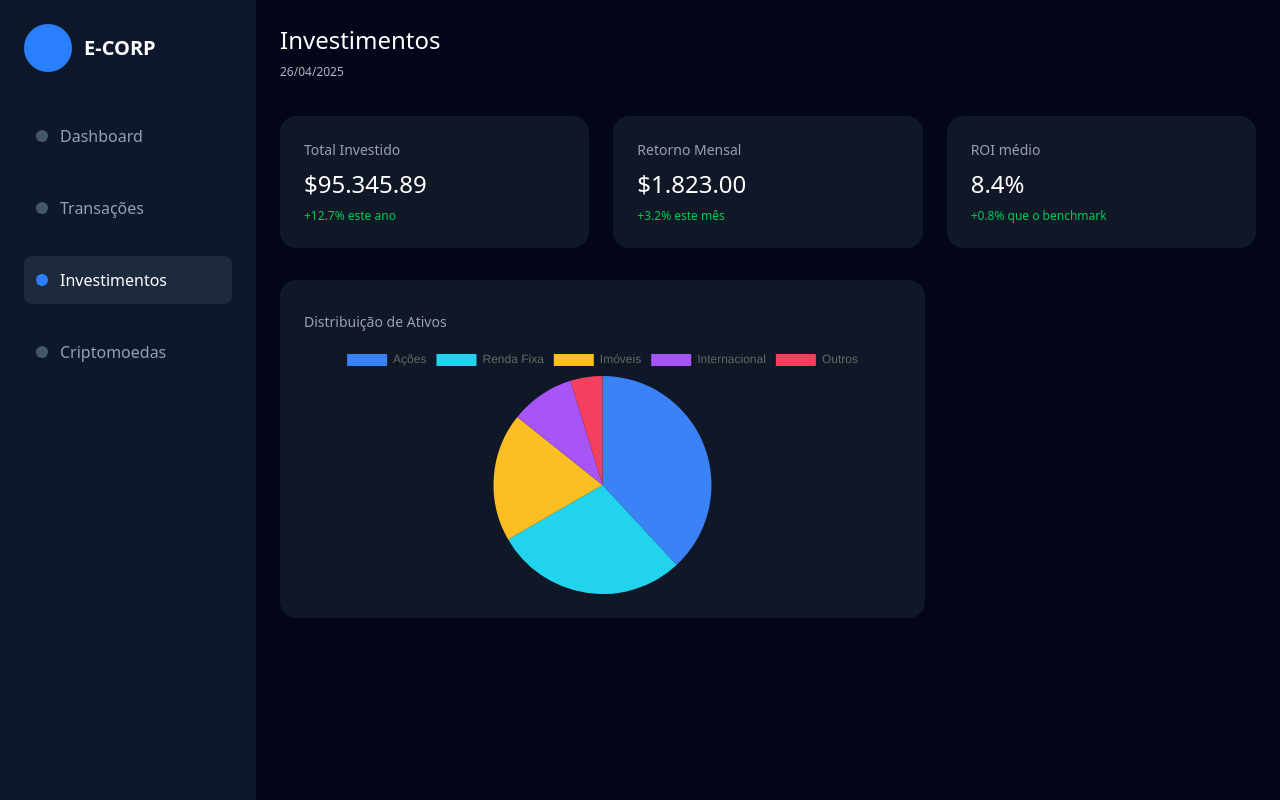
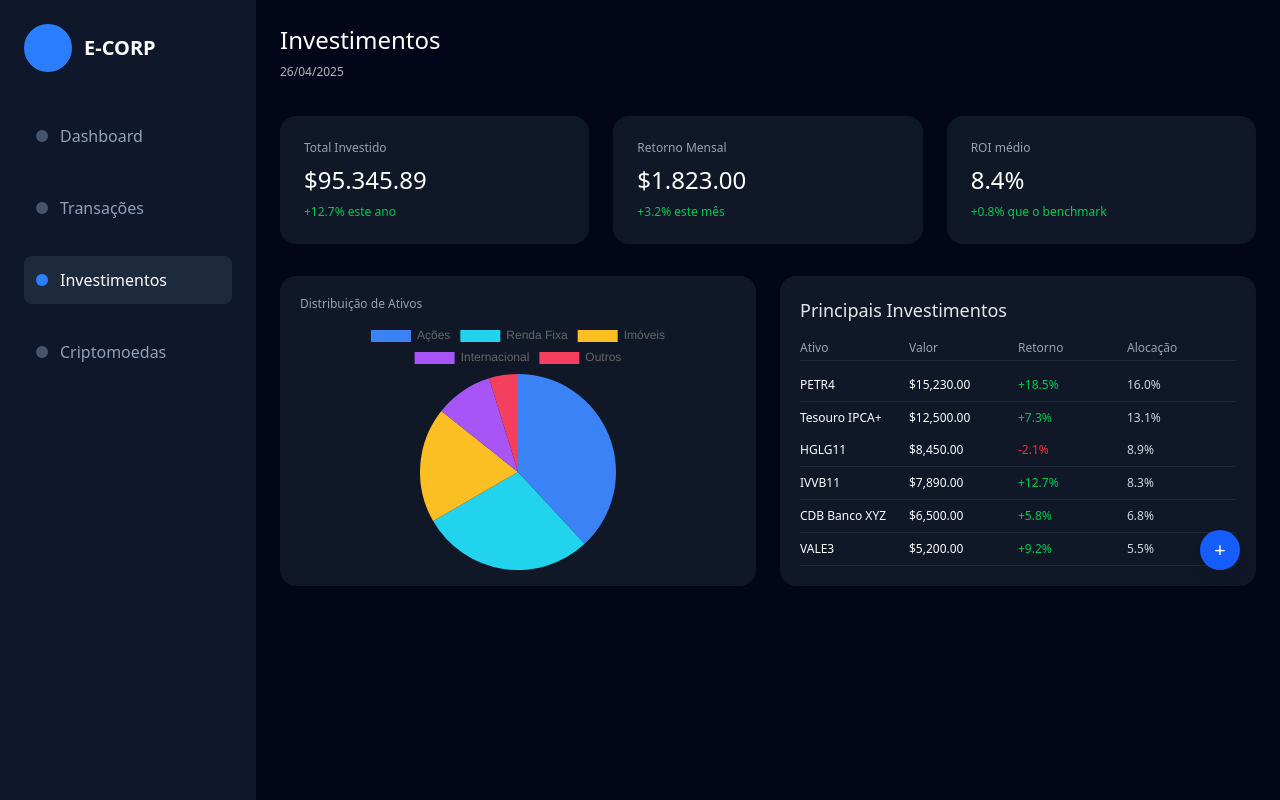
Before and after one commit to BiancaMRV/financedashboard, a React (Vite) app: page /investments in a window 1280 px wide. Built offline with nearby package versions, Linux system fonts and the light colour scheme.

Commit message:
investment page all done

```diff
--- a/src/components/dashboard/PortfolioChart.tsx
+++ b/src/components/dashboard/PortfolioChart.tsx
@@ -99,7 +99,7 @@ export default function PortfolioChart() {
       <div className="flex gap-4">
         <button
           onClick={() => setMode("mensal")}
-          className={`px-4 py-2 rounded-full text-sm ${
+          className={`px-4 py-2 rounded-full text-xs ${
             mode === "mensal"
               ? "bg-blue-600 text-white"
               : "bg-gray-700 text-gray-300"
@@ -109,7 +109,7 @@ export default function PortfolioChart() {
         </button>
         <button
           onClick={() => setMode("anual")}
-          className={`px-4 py-2 rounded-full text-sm ${
+          className={`px-4 py-2 rounded-full text-xs ${
             mode === "anual"
               ? "bg-blue-600 text-white"
               : "bg-gray-700 text-gray-300"
--- a/src/pages/Dashboard.tsx
+++ b/src/pages/Dashboard.tsx
@@ -16,18 +16,18 @@ export default function Dashboard() {
       <div className="grid grid-cols-3 gap-x-6 mt-9">
         {/*Patrimonio total*/}
         <div className="bg-gray-900 p-6 rounded-2xl">
-          <h1 className="text-gray-400 text-sm"> Património total </h1>
+          <h1 className="text-gray-400 text-xs"> Património total </h1>
           <p className="text-2xl text-white mt-2"> $127.345.89 </p>
           <p className="text-xs text-green-500 mt-2"> +8,4% </p>
         </div>
         <div className="bg-gray-900 p-6 rounded-2xl">
-          <h1 className="text-gray-400 text-sm"> Receita Mensal</h1>
+          <h1 className="text-gray-400 text-xs"> Receita Mensal</h1>
           <p className="text-2xl text-white mt-2"> $12.823.00</p>
           <p className="text-xs text-green-500 mt-2"> +2,1%</p>
         </div>
         {/* Despesas Mensais */}
         <div className="bg-gray-900 p-6 rounded-2xl">
-          <h1 className="text-gray-400 text-sm">Despesas Mensais</h1>
+          <h1 className="text-gray-400 text-xs">Despesas Mensais</h1>
           <p className="text-2xl text-white mt-2"> $7891.90 </p>
           <p className="text-xs text-red-500 mt-2"> -3,8%</p>
         </div>
@@ -37,7 +37,7 @@ export default function Dashboard() {
       <div className="grid grid-cols-3 mt-8 gap-4 ">
         {/* grafico grande */}
         <div className="bg-gray-900 p-6 rounded-2xl col-span-2">
-          <h2 className="text-gray-400 text-sm mb-3 mt-4">
+          <h2 className="text-gray-400 text-xs mb-3 mt-4">
             Performance do Portfólio
           </h2>
           <p className="text-gray-500 text-xs mb-4">Últimos 12 meses</p>
@@ -50,35 +50,35 @@ export default function Dashboard() {
         <div className="col-span-1 flex flex-col space-y-4">
           {/* Card do Mercado de Cripto */}
           <div className="bg-gray-900 p-6 rounded-2xl">
-            <h2 className="text-gray-400 text-sm mb-4">Mercado de Cripto</h2>
+            <h2 className="text-gray-400 text-xs mb-4">Mercado de Cripto</h2>
             <div className="space-y-4">
               <div className="flex justify-between items-center">
                 <div>
-                  <div className="text-white text-sm">Bitcoin</div>
+                  <div className="text-white text-xs">Bitcoin</div>
                   <div className="text-gray-400 text-xs">BTC</div>
                 </div>
                 <div className="text-right">
-                  <div className="text-white text-sm">$61,243.85</div>
+                  <div className="text-white text-xs">$61,243.85</div>
                   <div className="text-green-400 text-xs">+2.3%</div>
                 </div>
               </div>
               <div className="flex justify-between items-center">
                 <div>
-                  <div className="text-white text-sm">Ethereum</div>
+                  <div className="text-white text-xs">Ethereum</div>
                   <div className="text-gray-400 text-xs">ETH</div>
                 </div>
                 <div className="text-right">
-                  <div className="text-white text-sm">$3,517.42</div>
+                  <div className="text-white text-xs">$3,517.42</div>
                   <div className="text-green-400 text-xs">+1.8%</div>
                 </div>
               </div>
               <div className="flex justify-between items-center">
                 <div>
-                  <div className="text-white text-sm">XRP</div>
+                  <div className="text-white text-xs">XRP</div>
                   <div className="text-gray-400 text-xs">XRP</div>
                 </div>
                 <div className="text-right">
-                  <div className="text-white text-sm">$0.5842</div>
+                  <div className="text-white text-xs">$0.5842</div>
                   <div className="text-red-400 text-xs">-0.7%</div>
                 </div>
               </div>
@@ -87,7 +87,7 @@ export default function Dashboard() {
 
           {/* Card da Distribuição */}
           <div className="bg-gray-900 p-6 rounded-2xl flex-grow">
-            <h2 className="text-gray-400 text-sm mb-2">Distribuição</h2>
+            <h2 className="text-gray-400 text-xs mb-2">Distribuição</h2>
             <Distribuição />
           </div>
         </div>
--- a/src/pages/Investments.tsx
+++ b/src/pages/Investments.tsx
@@ -9,33 +9,93 @@ export default function Investments() {
           {new Date().toLocaleDateString("pt-BR")}
         </h2>
       </div>
+
       {/* primeiros cards */}
       <div className="grid grid-cols-3 gap-x-6 mt-9">
         {/*Total Investido*/}
         <div className="bg-gray-900 p-6 rounded-2xl">
-          <h1 className="text-gray-400 text-sm"> Total Investido </h1>
+          <h1 className="text-gray-400 text-xs"> Total Investido </h1>
           <p className="text-2xl text-white mt-2"> $95.345.89 </p>
           <p className="text-xs text-green-500 mt-2"> +12.7% este ano </p>
         </div>
         <div className="bg-gray-900 p-6 rounded-2xl">
-          <h1 className="text-gray-400 text-sm"> Retorno Mensal</h1>
+          <h1 className="text-gray-400 text-xs"> Retorno Mensal</h1>
           <p className="text-2xl text-white mt-2"> $1.823.00</p>
           <p className="text-xs text-green-500 mt-2"> +3.2% este mês</p>
         </div>
         {/* ROI médio */}
         <div className="bg-gray-900 p-6 rounded-2xl">
-          <h1 className="text-gray-400 text-sm">ROI médio</h1>
+          <h1 className="text-gray-400 text-xs">ROI médio</h1>
           <p className="text-2xl text-white mt-2"> 8.4% </p>
           <p className="text-xs text-green-500 mt-2"> +0.8% que o benchmark</p>
         </div>
       </div>
-      <div className="grid grid-cols-3 mt-8 gap-4 ">
-        {/* gráfico de pizza */}
-        <div className="bg-gray-900 p-6 rounded-2xl col-span-2">
-          <h2 className="text-gray-400 text-sm mb-3 mt-2">
-            Distribuição de Ativos
+
+      {/* Conteúdo principal*/}
+      <div className="flex flex-row gap-6 mt-8">
+        {/* Gráfico de pizza - primeira coluna */}
+        <div className="bg-gray-900 p-5 rounded-2xl w-1/2">
+          <h2 className="text-gray-400 text-xs mb-2">Distribuição de Ativos</h2>
+          <div className="h-60">
+            <Alocacao />
+          </div>
+        </div>
+
+        {/* Tabela de Principais Investimentos - segunda coluna */}
+        <div className="bg-gray-900 p-5 rounded-2xl w-1/2 relative">
+          <h2 className="text-gray-200 text-lg mb-4">
+            Principais Investimentos
           </h2>
-          <Alocacao />
+
+          {/* Cabeçalho da tabela */}
+          <div className="grid grid-cols-4 mb-2 border-b border-gray-800 pb-1">
+            <div className="text-gray-400 text-xs">Ativo</div>
+            <div className="text-gray-400 text-xs">Valor</div>
+            <div className="text-gray-400 text-xs">Retorno</div>
+            <div className="text-gray-400 text-xs">Alocação</div>
+          </div>
+
+          {/* Linhas da tabela */}
+          <div className="grid grid-cols-4 py-2 border-b border-gray-800">
+            <div className="text-white text-xs font-medium">PETR4</div>
+            <div className="text-white text-xs">$15,230.00</div>
+            <div className="text-green-500 text-xs">+18.5%</div>
+            <div className="text-gray-300 text-xs">16.0%</div>
+          </div>
+          <div className="grid grid-cols-4 py-2 order-b border-gray-800">
+            <div className="text-white text-xs font-medium">Tesouro IPCA+</div>
+            <div className="text-white text-xs">$12,500.00</div>
+            <div className="text-green-500 text-xs">+7.3%</div>
+            <div className="text-gray-300 text-xs">13.1%</div>
+          </div>
+          <div className="grid grid-cols-4 py-2 border-b border-gray-800">
+            <div className="text-white text-xs font-medium">HGLG11</div>
+            <div className="text-white text-xs">$8,450.00</div>
+            <div className="text-red-500 text-xs">-2.1%</div>
+            <div className="text-gray-300 text-xs">8.9%</div>
+          </div>
+          <div className="grid grid-cols-4 py-2 border-b border-gray-800">
+            <div className="text-white text-xs font-medium">IVVB11</div>
+            <div className="text-white text-xs">$7,890.00</div>
+            <div className="text-green-500 text-xs">+12.7%</div>
+            <div className="text-gray-300 text-xs">8.3%</div>
+          </div>
+          <div className="grid grid-cols-4 py-2 border-b border-gray-800">
+            <div className="text-white text-xs font-medium">CDB Banco XYZ</div>
+            <div className="text-white text-xs">$6,500.00</div>
+            <div className="text-green-500 text-xs">+5.8%</div>
+            <div className="text-gray-300 text-xs">6.8%</div>
+          </div>
+          <div className="grid grid-cols-4 py-2 border-b border-gray-800">
+            <div className="text-white text-xs font-medium">VALE3</div>
+            <div className="text-white text-xs">$5,200.00</div>
+            <div className="text-green-500 text-xs">+9.2%</div>
+            <div className="text-gray-300 text-xs">5.5%</div>
+          </div>
+
+          <button className="absolute bottom-4 right-4 bg-blue-600 text-white rounded-full w-10 h-10 flex items-center justify-center shadow-lg hover:bg-blue-700 transition-colors">
+            <span className="text-xl">+</span>
+          </button>
         </div>
       </div>
     </div>
```
Also changed, not shown: src/pages/Transactions.tsx (+17 -17 lines).
